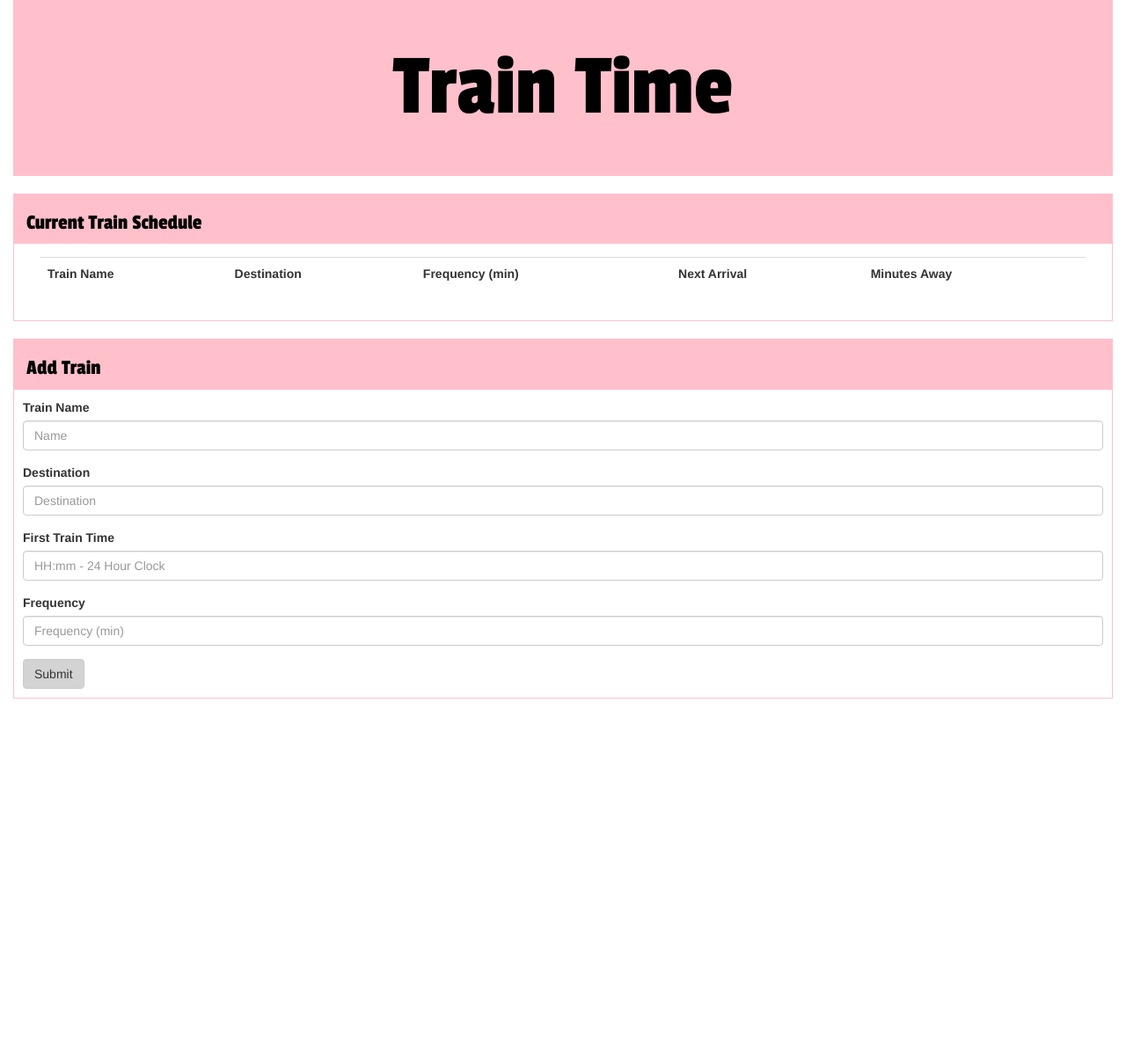
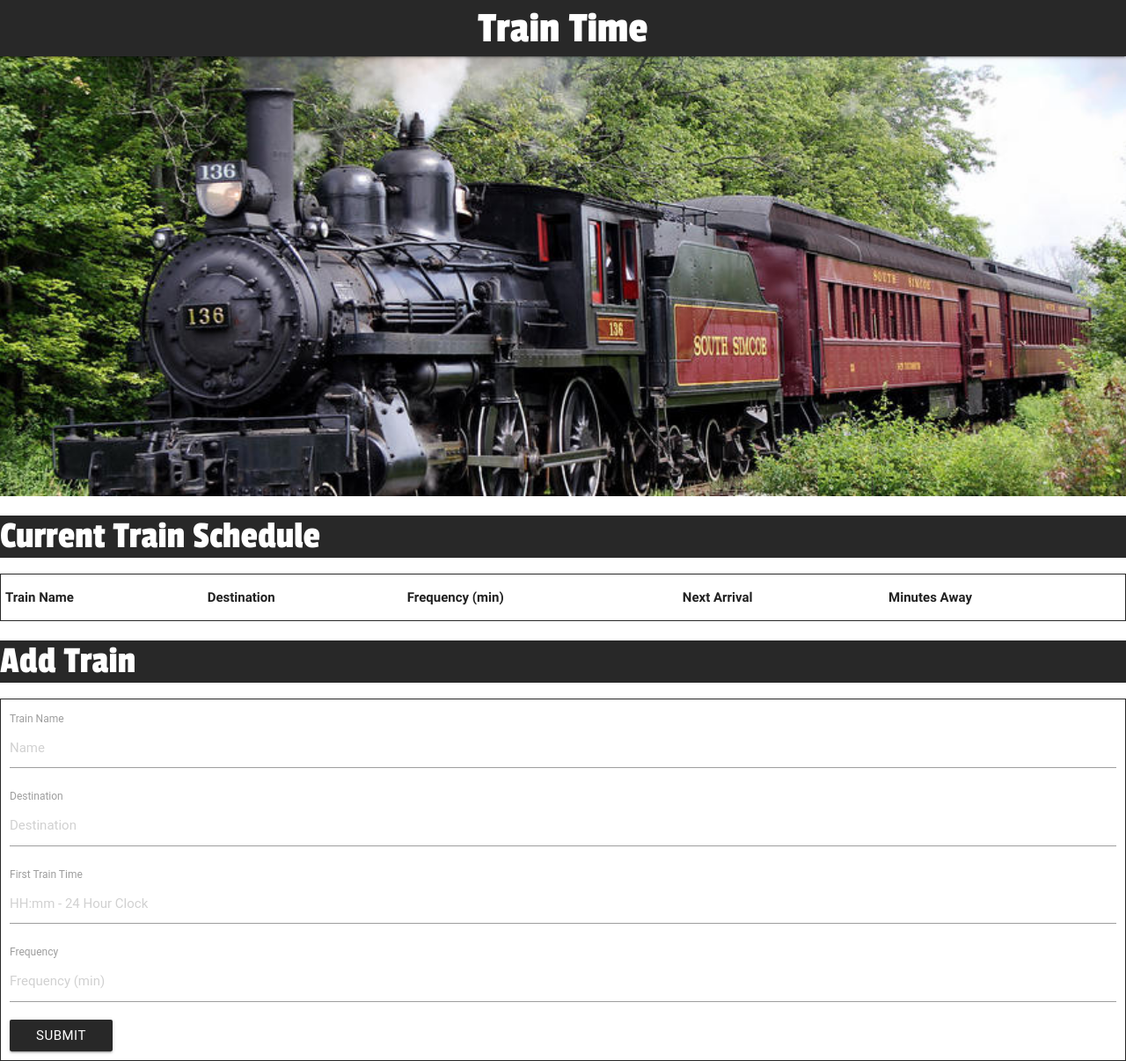
Before and after one commit to Skylarann725/TrainTime, a PHP site: page / in a window 1280 px wide. Shown: the whole page at 88% size. Before the commit the page ends 794 px from the top, so only its background shows below. Run offline with PHP 8.4, Linux system fonts and the light colour scheme; lists and menus that the app fills with data are empty; some libraries are stand-ins or nearby versions; some web fonts are replaced.

Commit message:
updated css

```diff
--- a/assets/css/style.css
+++ b/assets/css/style.css
@@ -1,5 +1,15 @@
 body {
     margin-bottom: 20px;
+}
+
+.nav-wrapper {
+    background-color: #282828;
+}
+
+h2 {
+    font-family: 'Passion One', cursive;
+    margin-top: 5px !important;
+    font-size: 50px !important;
 }
 
 h1 {
@@ -13,16 +23,16 @@ h3 {
 }
 
 .title {
-	background-color: pink;
-	color: black;
+    background-color: #282828;
+    color: white;
     text-align: center;
     padding: 40px;
     height: 200px;
 }
 
 .parameters {
-	background-color: pink;
-	color: black;
+    background-color: #282828;
+    color: white;
     margin-top: 20px;
     margin-bottom: 0px;
 }
@@ -30,18 +40,18 @@ h3 {
 .search {
     padding: 10px;
     margin-top: 0px;
-	border: solid 1px pink;
+    border: solid 1px #282828;
 }
 
 .articleHeader {
-	background-color: pink;
-	color: black;
+    background-color: #282828;
+    color: white;
     margin-top: 20px;
     margin-bottom: 0px;
 }
 
 .trainArea {
-	border: solid 1px pink;
+    border: solid 1px #282828;
 }
 
 .article-title {
@@ -55,7 +65,7 @@ h3 {
 }
 
 .resultsArea {
-	border: solid 1px pink;
+    border: solid 1px #282828;
 }
 
 .article-content {
@@ -65,6 +75,6 @@ h3 {
     margin-bottom: 20px;
 }
 
-.btn-default {
-	background-color: lightgray;
+#submit-train {
+    background-color: #282828;
 }
--- a/index.html
+++ b/index.html
@@ -2,18 +2,25 @@
 <html>
 
 <head>
-    <title></title>
-    <link rel="stylesheet" href="https://maxcdn.bootstrapcdn.com/bootstrap/3.3.7/css/bootstrap.min.css" integrity="sha384-BVYiiSIFeK1dGmJRAkycuHAHRg32OmUcww7on3RYdg4Va+PmSTsz/K68vbdEjh4u" crossorigin="anonymous">
+    <title>Train Time</title>
     <link rel="stylesheet" type="text/css" href="assets/css/style.css">
     <link href="https://fonts.googleapis.com/css?family=Anton|Luckiest+Guy|Passion+One|Rubik+Mono+One" rel="stylesheet">
     <script src="https://code.jquery.com/jquery-3.1.1.js"></script>
     <script src="https://www.gstatic.com/firebasejs/3.7.2/firebase.js"></script>
+    <!-- Compiled and minified CSS -->
+    <link rel="stylesheet" href="https://cdnjs.cloudflare.com/ajax/libs/materialize/0.99.0/css/materialize.min.css">
+    <!-- Compiled and minified JavaScript -->
+    <script src="https://cdnjs.cloudflare.com/ajax/libs/materialize/0.99.0/js/materialize.min.js"></script>
 </head>
 
 <body>
-    <div class="container-fluid">
-        <div class="col-sm-12 title">
-            <h1>Train Time</h1>
+    <nav>
+        <div class="nav-wrapper">
+            <h2 class="brand-logo center">Train Time</h2>
+        </div>
+    </nav>
+    <div class="parallax-container">
+        <div class="parallax"><img src="assets/images/train.jpg"></div>
     </div>
     <div class="container-second">
         <div class="col-sm-12 articleHeader">
@@ -60,6 +67,11 @@
     </div>
     <script type="text/javascript" src="assets/javascript/train.js"></script>
     <script src="https://cdn.jsdelivr.net/momentjs/2.12.0/moment.min.js"></script>
+    <script>
+    $(document).ready(function() {
+        $('.parallax').parallax();
+    });
+    </script>
 </body>
 
 </html>
```
Also changed, not shown: assets/images/train.jpg (added), 2 other files. Lines whose indentation alone changed are shown as unchanged.
